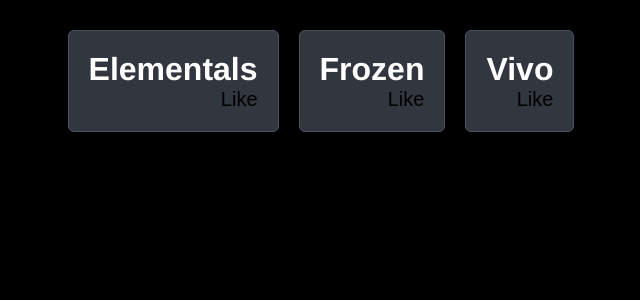
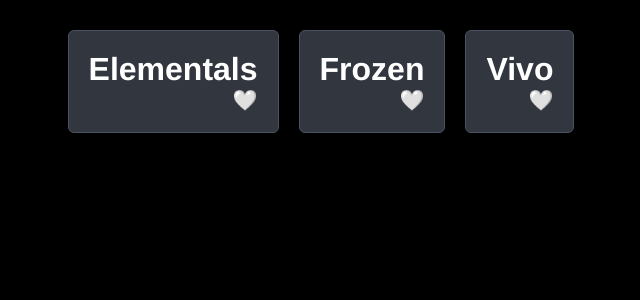
Before and after one commit to Logic-Dell/movie-app, a React (Vite) app in the folder movie-app/: page / in a window 1280 px wide. Shown: the top 300 px of the page, without its empty margins (319-959 px from the left). Built offline with nearby package versions, Linux system fonts and the light colour scheme.

Commit message:
updated like button so that I can like and unlike a movie

```diff
--- a/movie-app/src/App.jsx
+++ b/movie-app/src/App.jsx
@@ -6,8 +6,8 @@
     <div className='card'>
       <h2>{ title }</h2>
 
-      <button onClick={() => setHasLiked(true)}>
-        {hasLiked ? 'Liked' : 'Like'}
+      <button onClick={() => setHasLiked(!hasLiked)}>
+        {hasLiked ? '❤️' : '🤍'}
       </button>
     </div>
   )
```
